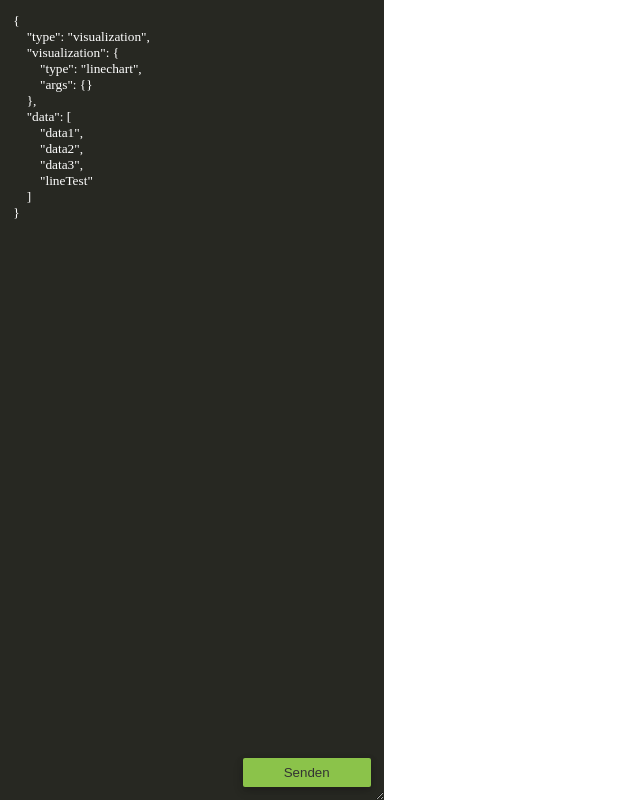
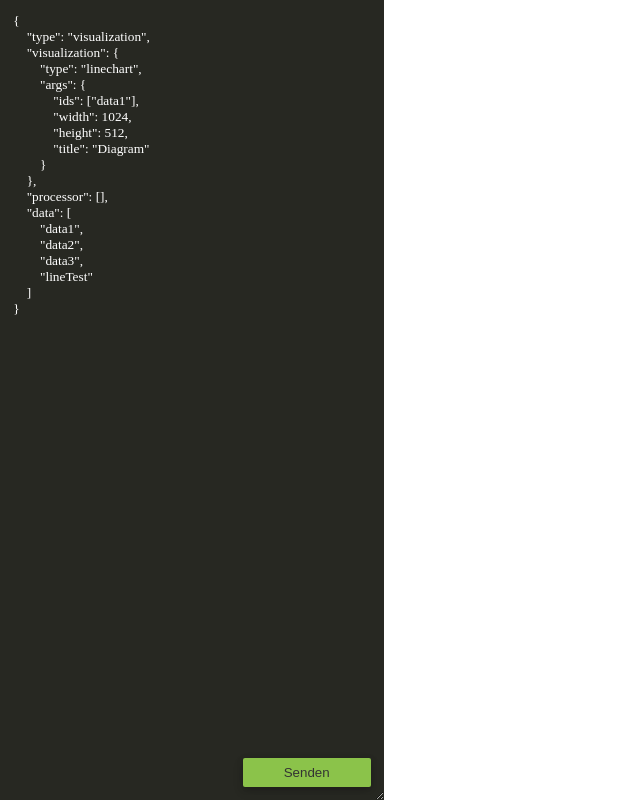
Before and after one commit to elordin/threesixty, a website: page data-explorer/demo.html in a window 1280 px wide. Shown: the whole page, without its empty margins (0-640 px from the left). Drawn offline with nearby package versions, Linux system fonts and the light colour scheme.

```diff
--- a/data-explorer/demo.html
+++ b/data-explorer/demo.html
@@ -147,8 +147,14 @@
     "type": "visualization",
     "visualization": {
         "type": "linechart",
-        "args": {}
+        "args": {
+            "ids": ["data1"],
+            "width": 1024,
+            "height": 512,
+            "title": "Diagram"
+        }
     },
+    "processor": [],
     "data": [
         "data1",
         "data2",
```
Also changed, not shown: 10 other files.
